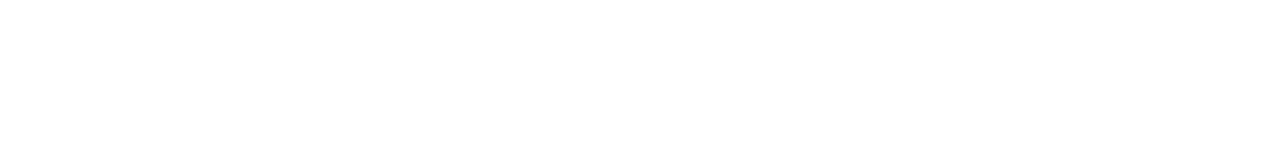
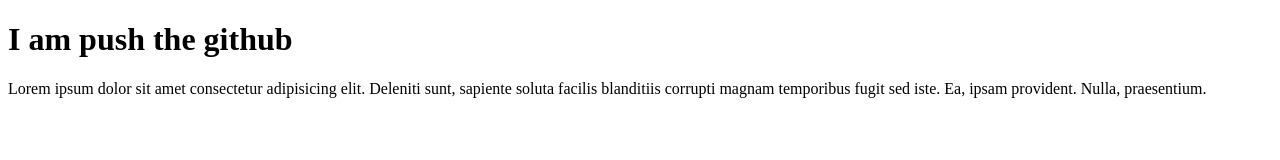
Before and after one commit to rshadhin/my-second-ripo, a plain HTML site: page index.html in a window 1280 px wide. Drawn offline with Linux system fonts and the light colour scheme.

Commit message:
styles added

```diff
--- a/index.html
+++ b/index.html
@@ -6,9 +6,13 @@
     <meta http-equiv="X-UA-Compatible" content="IE=edge">
     <meta name="viewport" content="width=device-width, initial-scale=1.0">
     <title>My-second-Repo</title>
+    <link rel="stylesheet" href="stylee.css">
 </head>
 
 <body>
+    <h1>I am push the github</h1>
+    <p>Lorem ipsum dolor sit amet consectetur adipisicing elit. Deleniti sunt, sapiente soluta facilis blanditiis
+        corrupti magnam temporibus fugit sed iste. Ea, ipsam provident. Nulla, praesentium.</p>
 
 </body>
 
--- /dev/null
+++ b/style.css
@@ -0,0 +1,3 @@
+p {
+    color: red;
+}
```
